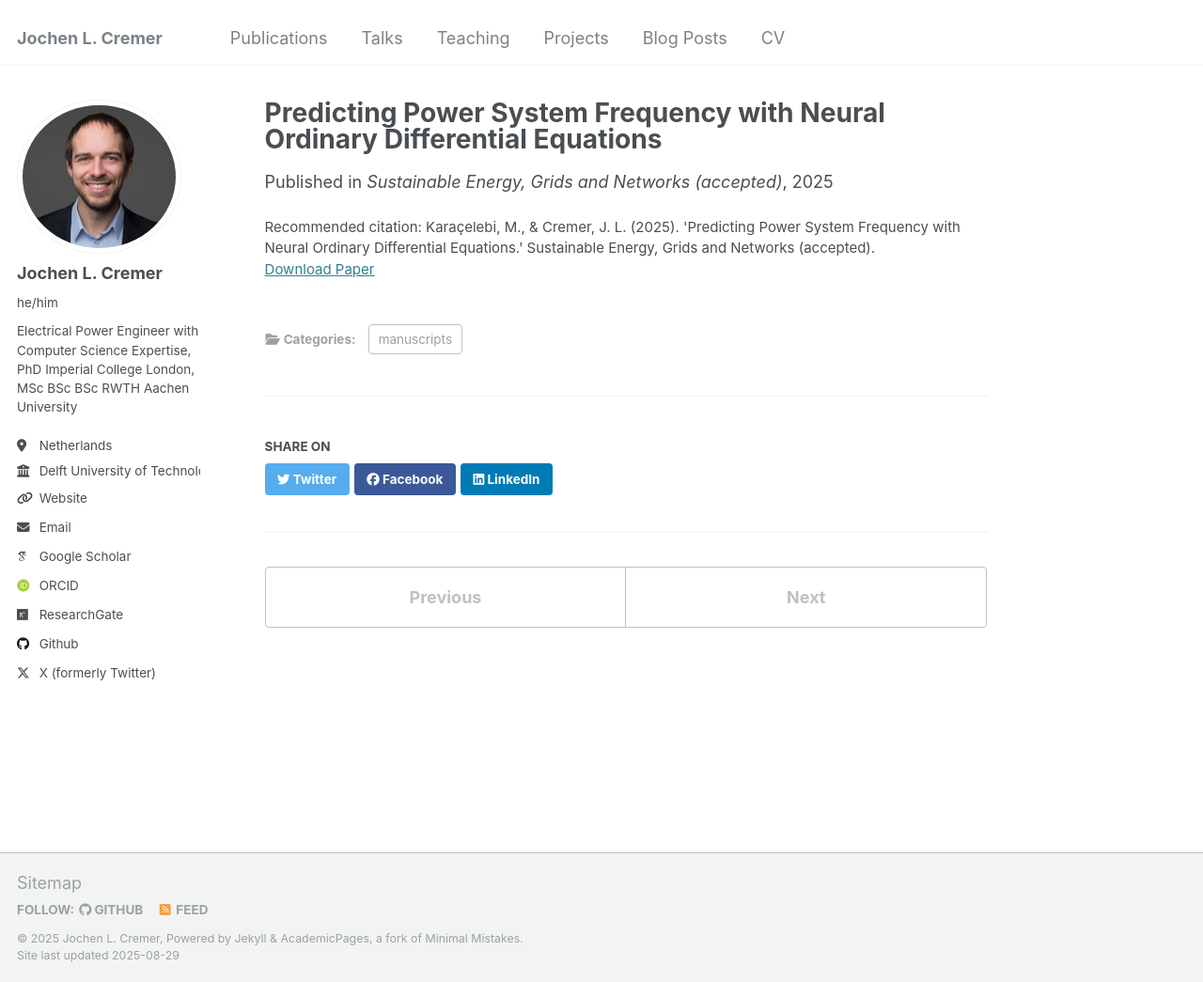
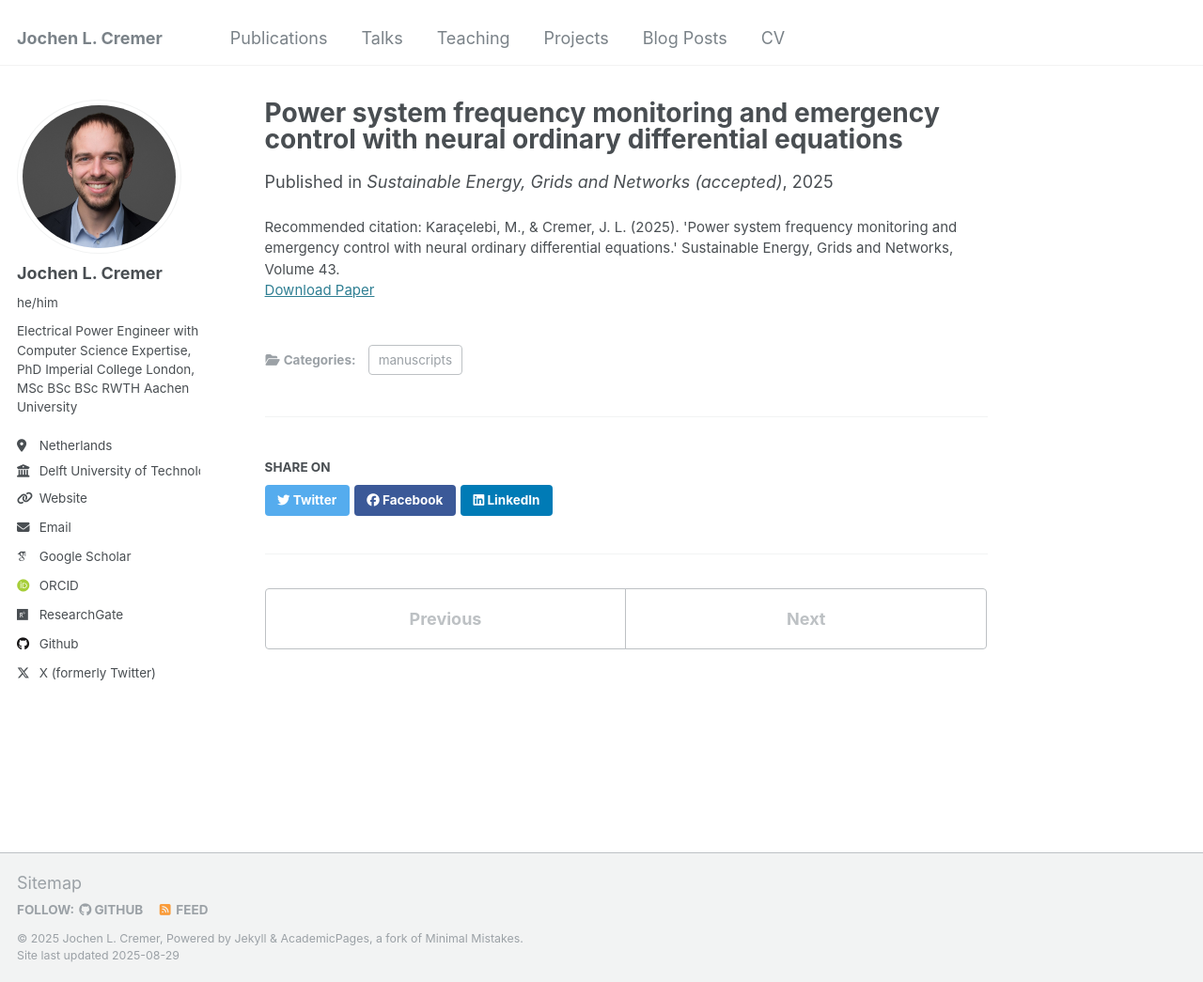
Before and after one commit to JochenC/JochenC.github.io, a Jekyll site: the page built from _publications/2025-06-01-frequency-prediction-neural-ode.md, in a window 1280 px wide and 1045 px high. Shown: the whole window at 94% size. Built offline with Jekyll 4.4.1, drawn with Linux system fonts in a browser that asks for light colours; some web fonts are replaced.

Commit message:
Update 2025-06-01-frequency-prediction-neural-ode.md

```diff
--- a/_publications/2025-06-01-frequency-prediction-neural-ode.md
+++ b/_publications/2025-06-01-frequency-prediction-neural-ode.md
@@ -1,11 +1,11 @@
 ---
-title: "Predicting Power System Frequency with Neural Ordinary Differential Equations"
+title: "Power system frequency monitoring and emergency control with neural ordinary differential equations"
 collection: publications
 category: manuscripts
 permalink: /publication/2025-06-01-frequency-prediction-neural-ode
 excerpt: "This paper presents a novel application of Neural Ordinary Differential Equations (NODEs) to predict power system frequency dynamics. The approach offers a data-driven solution for real-time frequency monitoring and control."
 date: 2025-06-01
 venue: "Sustainable Energy, Grids and Networks (accepted)"
-paperurl: https://www.irep2025.unisannio.it/
-citation: "Karaçelebi, M., & Cremer, J. L. (2025). 'Predicting Power System Frequency with Neural Ordinary Differential Equations.' Sustainable Energy, Grids and Networks (accepted)."
+paperurl: https://doi-org.tudelft.idm.oclc.org/10.1016/j.segan.2025.101815
+citation: "Karaçelebi, M., & Cremer, J. L. (2025). 'Power system frequency monitoring and emergency control with neural ordinary differential equations.' Sustainable Energy, Grids and Networks, Volume 43."
 ---
```
